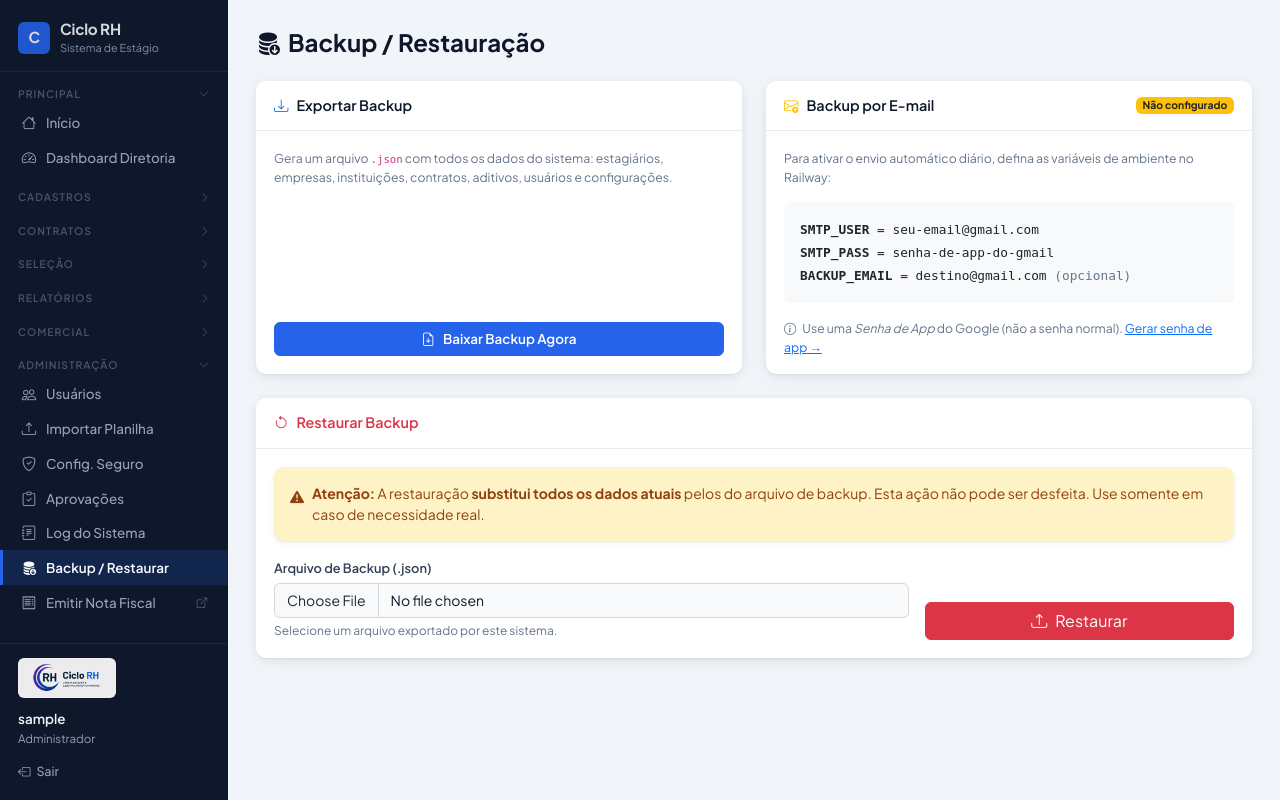
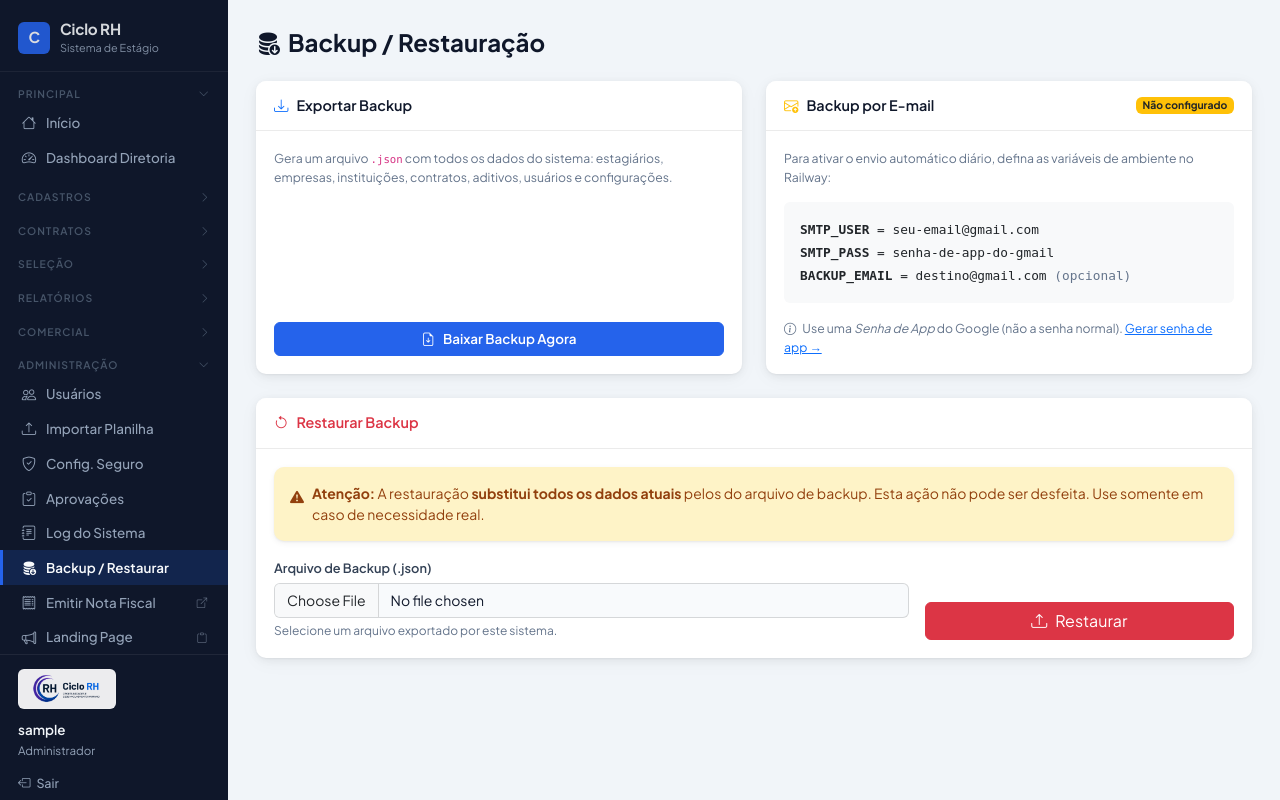
Before and after one commit to admsalmocosta1977/ciclorh-estagio, a Flask app: page /admin/backup in a window 1280 px wide. Run offline with Flask 3, Linux system fonts and the light colour scheme; the visitor is signed in with stand-in values (Sample User, id 1); data that the repository does not hold is empty; some libraries are stand-ins or nearby versions.

Commit message:
Add landing page link in admin sidebar with copy-to-clipboard
Co-Authored-By: Claude Sonnet 4.6 <noreply@anthropic.com>

```diff
--- a/templates/base.html
+++ b/templates/base.html
@@ -550,6 +550,9 @@
       <a href="https://ba-vitoriadaconquista-pm-nfs.cloud.el.com.br/#/login" target="_blank" rel="noopener" class="nav-link">
         <i class="bi bi-receipt"></i> Emitir Nota Fiscal <i class="bi bi-box-arrow-up-right ms-auto" style="font-size:.65rem;opacity:.6"></i>
       </a>
+      <a href="#" onclick="copiarLinkLanding(this);return false;" class="nav-link" title="Clique para copiar o link da landing page">
+        <i class="bi bi-megaphone"></i> Landing Page <i class="bi bi-clipboard ms-auto" style="font-size:.65rem;opacity:.6"></i>
+      </a>
     </div>
     {% endif %}
 
@@ -721,6 +724,9 @@
     <a href="https://ba-vitoriadaconquista-pm-nfs.cloud.el.com.br/#/login" target="_blank" rel="noopener" class="nav-link">
       <i class="bi bi-receipt"></i> Emitir Nota Fiscal <i class="bi bi-box-arrow-up-right ms-auto" style="font-size:.65rem;opacity:.6"></i>
     </a>
+    <a href="#" onclick="copiarLinkLanding(this);return false;" class="nav-link" title="Clique para copiar o link da landing page">
+      <i class="bi bi-megaphone"></i> Landing Page <i class="bi bi-clipboard ms-auto" style="font-size:.65rem;opacity:.6"></i>
+    </a>
   </div>
   {% endif %}
 
@@ -770,6 +776,15 @@ document.addEventListener('input', function(e) {
     try { e.target.setSelectionRange(pos, pos); } catch(x) {}
   }
 });
+
+function copiarLinkLanding(el) {
+  var url = 'https://claude.ai/artifact/BicGyQvHvJdrTqS3R67Upc';
+  navigator.clipboard.writeText(url).then(function() {
+    var orig = el.innerHTML;
+    el.innerHTML = '<i class="bi bi-check-lg"></i> Link copiado!';
+    setTimeout(function(){ el.innerHTML = orig; }, 2000);
+  });
+}
 </script>
 </body>
 </html>
```
